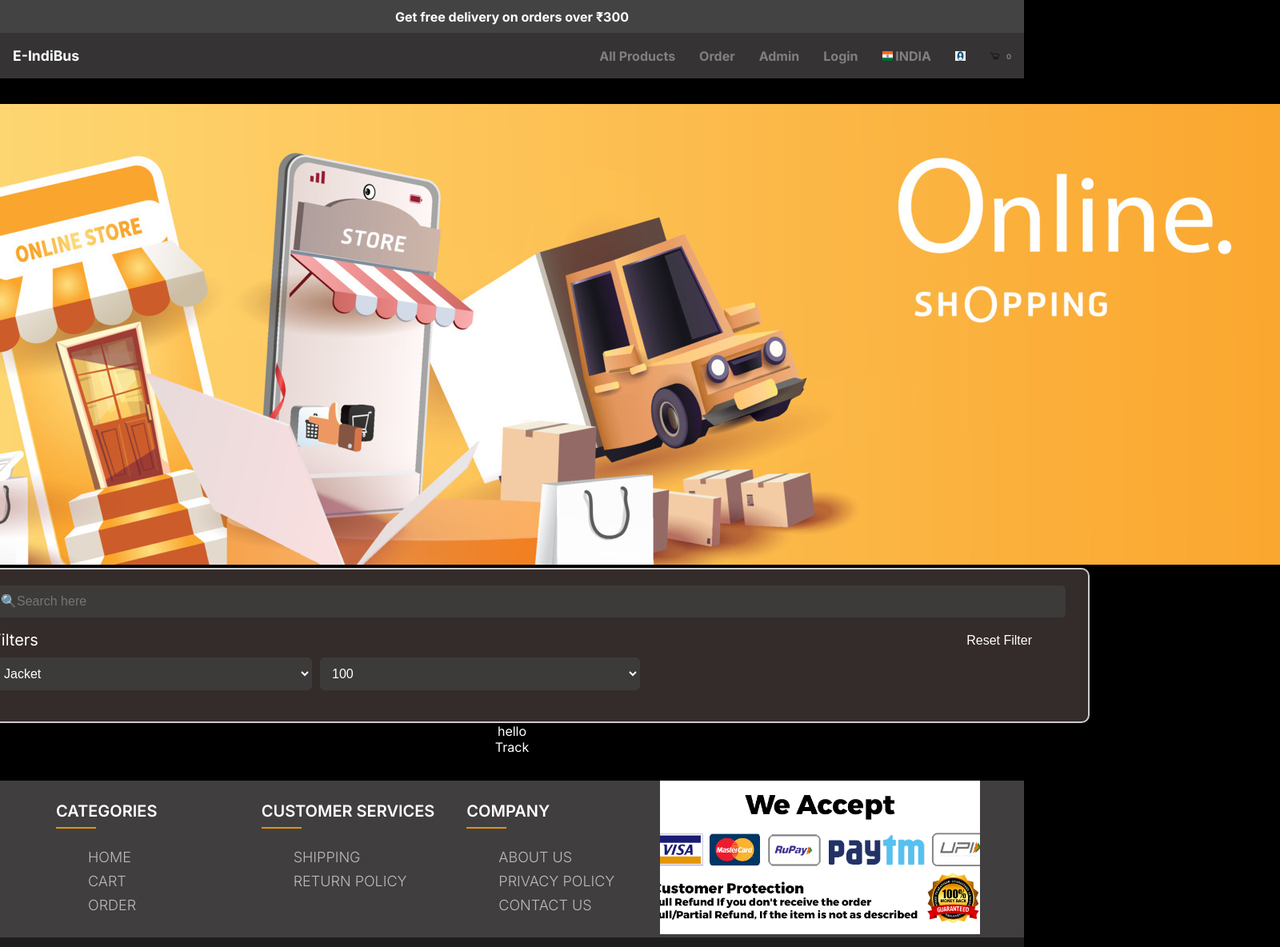
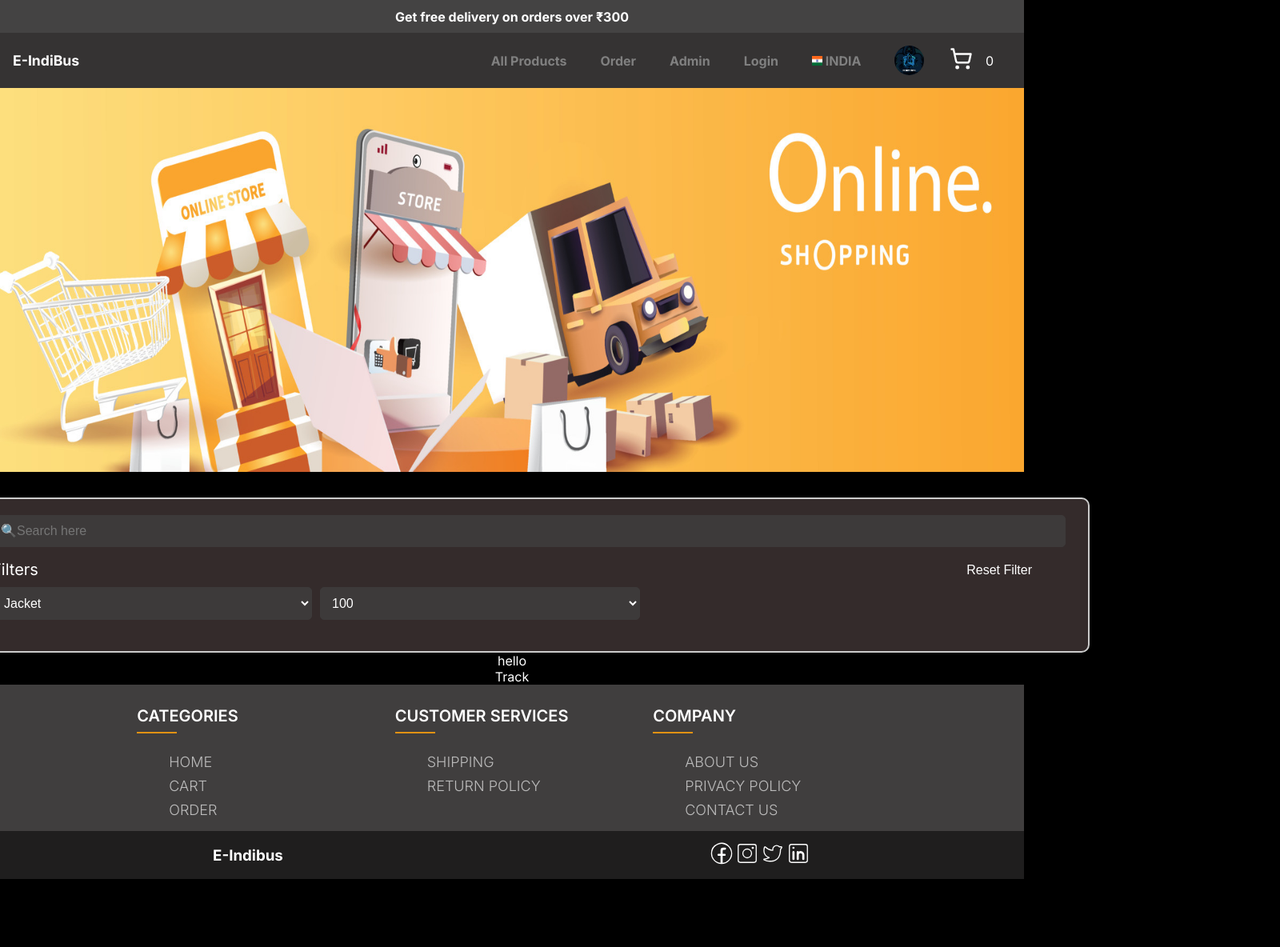
Before and after one commit to khushi-chaudhary29/IndiKart, a Next.js app: page / in a window 1280 px wide. Shown: the top 1184 px of the page at 80% size, 1600 px wide, since content can reach past the window. After the commit the page ends 1099 px from the top, so only its background shows below. Built offline with nearby package versions, Linux system fonts and the light colour scheme.

Commit message:
change footer and navbar

```diff
--- a/src/app/globals.css
+++ b/src/app/globals.css
@@ -1,114 +1,8 @@
-/* :root {
-  --max-width: 1100px;
-  --border-radius: 12px;
-  --font-mono: ui-monospace, Menlo, Monaco, 'Cascadia Mono', 'Segoe UI Mono',
-    'Roboto Mono', 'Oxygen Mono', 'Ubuntu Monospace', 'Source Code Pro',
-    'Fira Mono', 'Droid Sans Mono', 'Courier New', monospace;
-
-  --foreground-rgb: 0, 0, 0;
-  --background-start-rgb: 214, 219, 220;
-  --background-end-rgb: 255, 255, 255;
-
-  --primary-glow: conic-gradient(
-    from 180deg at 50% 50%,
-    #16abff33 0deg,
-    #0885ff33 55deg,
-    #54d6ff33 120deg,
-    #0071ff33 160deg,
-    transparent 360deg
-  );
-  --secondary-glow: radial-gradient(
-    rgba(255, 255, 255, 1),
-    rgba(255, 255, 255, 0)
-  );
-
-  --tile-start-rgb: 239, 245, 249;
-  --tile-end-rgb: 228, 232, 233;
-  --tile-border: conic-gradient(
-    #00000080,
-    #00000040,
-    #00000030,
-    #00000020,
-    #00000010,
-    #00000010,
-    #00000080
-  );
-
-  --callout-rgb: 238, 240, 241;
-  --callout-border-rgb: 172, 175, 176;
-  --card-rgb: 180, 185, 188;
-  --card-border-rgb: 131, 134, 135;
-}
-
-@media (prefers-color-scheme: dark) {
-  :root {
-    --foreground-rgb: 255, 255, 255;
-    --background-start-rgb: 0, 0, 0;
-    --background-end-rgb: 0, 0, 0;
-
-    --primary-glow: radial-gradient(rgba(1, 65, 255, 0.4), rgba(1, 65, 255, 0));
-    --secondary-glow: linear-gradient(
-      to bottom right,
-      rgba(1, 65, 255, 0),
-      rgba(1, 65, 255, 0),
-      rgba(1, 65, 255, 0.3)
-    );
-
-    --tile-start-rgb: 2, 13, 46;
-    --tile-end-rgb: 2, 5, 19;
-    --tile-border: conic-gradient(
-      #ffffff80,
-      #ffffff40,
-      #ffffff30,
-      #ffffff20,
-      #ffffff10,
-      #ffffff10,
-      #ffffff80
-    );
-
-    --callout-rgb: 20, 20, 20;
-    --callout-border-rgb: 108, 108, 108;
-    --card-rgb: 100, 100, 100;
-    --card-border-rgb: 200, 200, 200;
-  }
-}
-
-* {
-  box-sizing: border-box;
-  padding: 0;
-  margin: 0;
-}
-
-html,
-body {
-  max-width: 100vw;
-  overflow-x: hidden;
-}
-
-body {
-  color: rgb(var(--foreground-rgb));
-  background: linear-gradient(
-      to bottom,
-      transparent,
-      rgb(var(--background-end-rgb))
-    )
-    rgb(var(--background-start-rgb));
-}
-
-a {
-  color: inherit;
-  text-decoration: none;
-}
-
-@media (prefers-color-scheme: dark) {
-  html {
-    color-scheme: dark;
-  }
-}
- */
 
 body {
   margin: 0;
+  padding: 0;
+  box-sizing: border-box;
   font-family: "Arial", sans-serif;
   background-color: black;
   color: #fff;
@@ -119,6 +13,7 @@ body {
   padding: 0;
 
 }
+
 
 .header1 {
   display: flex;
@@ -175,10 +70,11 @@ nav {
 .nav-links {
   list-style: none;
   display: flex;
+  align-items: center;
 }
 
 .nav-links li {
-  margin-right: 20px;
+  margin-right: 2rem;
 }
 
 .nav-links a {
@@ -203,6 +99,24 @@ nav {
   font-size: 9px;
 }
 
+.navProfile{
+ height: 2.3rem;
+ width: 2.3rem;
+ border-radius:5rem;
+}
+.navProfile img{
+  height: 2.3rem;
+  width: 2.3rem;
+  border-radius: 5rem;
+}
+
+.AddcartCount{
+  margin-left: -1rem;
+}
+
+
+
+/* FOOTER */
 .container {
   max-width: 1170px;
   margin: auto;
@@ -210,7 +124,7 @@ nav {
 
 .row {
   display: flex;
-
+  justify-content: center;
 }
 
 ul {
@@ -292,9 +206,3 @@ ul {
   background-color: #1f1e1e;
   align-items: center;
 }
-
-.footerpay img{
-  height: 12rem;
-  width: 25rem;
-  object-fit: cover;
-}
--- a/src/app/page.module.css
+++ b/src/app/page.module.css
@@ -3,232 +3,16 @@
   flex-direction: column;
   justify-content: space-between;
   align-items: center;
-  padding: 2rem;
-  min-height: 100vh;
+
 }
+.img {
+  margin: 0;
+  padding: 0;
+  min-height: 60vh;
+  width: 100%;
 
-/*
- .description {
-  display: inherit;
-  justify-content: inherit;
-  align-items: inherit;
-  font-size: 0.85rem;
-  max-width: var(--max-width);
-  width: 100%;
-  z-index: 2;
-  font-family: var(--font-mono);
+
 }
-
-.description a {
-  display: flex;
-  justify-content: center;
-  align-items: center;
-  gap: 0.5rem;
-}
-
-.description p {
-  position: relative;
-  margin: 0;
-  padding: 1rem;
-  background-color: rgba(var(--callout-rgb), 0.5);
-  border: 1px solid rgba(var(--callout-border-rgb), 0.3);
-  border-radius: var(--border-radius);
-}
-
-.code {
-  font-weight: 700;
-  font-family: var(--font-mono);
-}
-
-.grid {
-  display: grid;
-  grid-template-columns: repeat(4, minmax(25%, auto));
-  max-width: 100%;
-  width: var(--max-width);
-}
-
-.card {
-  padding: 1rem 1.2rem;
-  border-radius: var(--border-radius);
-  background: rgba(var(--card-rgb), 0);
-  border: 1px solid rgba(var(--card-border-rgb), 0);
-  transition: background 200ms, border 200ms;
-}
-
-.card span {
-  display: inline-block;
-  transition: transform 200ms;
-}
-
-.card h2 {
-  font-weight: 600;
-  margin-bottom: 0.7rem;
-}
-
-.card p {
-  margin: 0;
-  opacity: 0.6;
-  font-size: 0.9rem;
-  line-height: 1.5;
-  max-width: 30ch;
-}
-
-.center {
-  display: flex;
-  justify-content: center;
-  align-items: center;
-  position: relative;
-  padding: 4rem 0;
-}
-
-.center::before {
-  background: var(--secondary-glow);
-  border-radius: 50%;
-  width: 480px;
-  height: 360px;
-  margin-left: -400px;
-}
-
-.center::after {
-  background: var(--primary-glow);
-  width: 240px;
-  height: 180px;
-  z-index: -1;
-}
-
-.center::before,
-.center::after {
-  content: '';
-  left: 50%;
-  position: absolute;
-  filter: blur(45px);
-  transform: translateZ(0);
-}
-
-.logo {
-  position: relative;
-} */
-/* Enable hover only on non-touch devices */
-/* @media (hover: hover) and (pointer: fine) {
-  .card:hover {
-    background: rgba(var(--card-rgb), 0.1);
-    border: 1px solid rgba(var(--card-border-rgb), 0.15);
-  }
-
-  .card:hover span {
-    transform: translateX(4px);
-  }
-}
-
-@media (prefers-reduced-motion) {
-  .card:hover span {
-    transform: none;
-  }
-}
- */
-/* Mobile */
-/* @media (max-width: 700px) {
-  .content {
-    padding: 4rem;
-  }
-
-  .grid {
-    grid-template-columns: 1fr;
-    margin-bottom: 120px;
-    max-width: 320px;
-    text-align: center;
-  }
-
-  .card {
-    padding: 1rem 2.5rem;
-  }
-
-  .card h2 {
-    margin-bottom: 0.5rem;
-  }
-
-  .center {
-    padding: 8rem 0 6rem;
-  }
-
-  .center::before {
-    transform: none;
-    height: 300px;
-  }
-
-  .description {
-    font-size: 0.8rem;
-  }
-
-  .description a {
-    padding: 1rem;
-  }
-
-  .description p,
-  .description div {
-    display: flex;
-    justify-content: center;
-    position: fixed;
-    width: 100%;
-  }
-
-  .description p {
-    align-items: center;
-    inset: 0 0 auto;
-    padding: 2rem 1rem 1.4rem;
-    border-radius: 0;
-    border: none;
-    border-bottom: 1px solid rgba(var(--callout-border-rgb), 0.25);
-    background: linear-gradient(
-      to bottom,
-      rgba(var(--background-start-rgb), 1),
-      rgba(var(--callout-rgb), 0.5)
-    );
-    background-clip: padding-box;
-    backdrop-filter: blur(24px);
-  }
-
-  .description div {
-    align-items: flex-end;
-    pointer-events: none;
-    inset: auto 0 0;
-    padding: 2rem;
-    height: 200px;
-    background: linear-gradient(
-      to bottom,
-      transparent 0%,
-      rgb(var(--background-end-rgb)) 40%
-    );
-    z-index: 1;
-  }
-}
- */
-/* Tablet and Smaller Desktop */
-/* @media (min-width: 701px) and (max-width: 1120px) {
-  .grid {
-    grid-template-columns: repeat(2, 50%);
-  }
-}
-
-@media (prefers-color-scheme: dark) {
-  .vercelLogo {
-    filter: invert(1);
-  }
-
-  .logo {
-    filter: invert(1) drop-shadow(0 0 0.3rem #ffffff70);
-  }
-}
-
-@keyframes rotate {
-  from {
-    transform: rotate(360deg);
-  }
-  to {
-    transform: rotate(0deg);
-  }
-}
- */
 
 .search_container {
   position: relative;
@@ -244,11 +28,10 @@
   background-color: rgb(61, 58, 58);
 }
 
-/* input {
-  background-color: rgb(61, 58, 58);
-} */
+
 
 .search_box {
+  margin-top:2rem;
   width: 1300px;
   padding: 20px 70px;
   border: 2px solid #ccc;
--- a/src/components/Footer.js
+++ b/src/components/Footer.js
@@ -37,9 +37,7 @@ const Footer = () => {
                 <li><a href="#">CONTACT US</a></li>
               </ul>
             </div>
-            <div className='footerpay'>
-              <img src='./pay.png' />
-            </div>
+
 
           </div>
 
--- a/src/components/HeroSection.js
+++ b/src/components/HeroSection.js
@@ -3,10 +3,12 @@ import styles from '../app/page.module.css'
 
 const HeroSection = () => {
   return (
-    <main className='main'>
-      <div>
-        <img src='./herosection image.jpg'/>
-      </div>
+    <main className={styles.main}>
+
+        <img className={styles.img} src='./herosection image.jpg'
+
+        />
+
     </main>
   )
 }
--- a/src/components/Navbar.js
+++ b/src/components/Navbar.js
@@ -2,11 +2,13 @@ import React from 'react'
 import styles from '../app/page.module.css'
 import '../app/globals.css'
 import Link from 'next/link'
+import { LuShoppingCart } from "react-icons/lu";
 
 
 const Navbar = () => {
     return (
         <main className='main'>
+            <div className='navContainer'>
                 <header className="header1">
                     <div className="navbar1">
                         <h1 className="logo1">Get free delivery on orders over &#8377;300</h1>
@@ -26,18 +28,22 @@ const Navbar = () => {
                                 <a href="#"><img src="./Flag_of_india.png" alt="Flag of India" /> INDIA</a>
                             </li>
                             <li>
-                            <a href="#"><img src="./profile.png" alt="Profile" /></a>
+                               <div className='navProfile'>
+                                <img src='./gaming.png'/>
+                               </div>
                             </li>
-                       {/*  <li>
-                            <a href="#"><img src="./sun.png" alt="Sun" /></a>
-                        </li> */}
+
                             <li>
-                            <a href="#"><img src="./cart.png" alt="Cart" /><span className="cart-badge">0</span>
-                            </a>
+                            <LuShoppingCart style={{ width: '1.8rem', height: '1.8rem' }} />
+                            </li>
+                            <li>
+                            <span className='AddcartCount'>0</span>
                             </li>
                         </ul>
                     </nav>
                 </header>
+            </div>
+
 
         </main>
     )
```
Also changed, not shown: public/Gaming.png (added), src/components/Filter.js (indentation only). Lines whose indentation alone changed are shown as unchanged.
